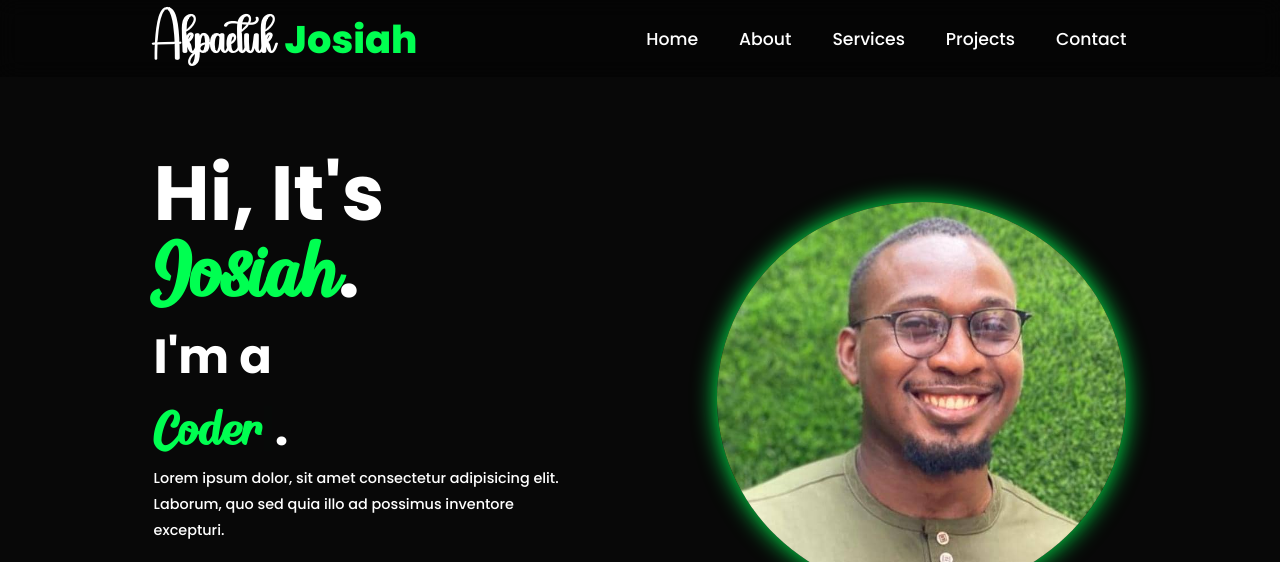
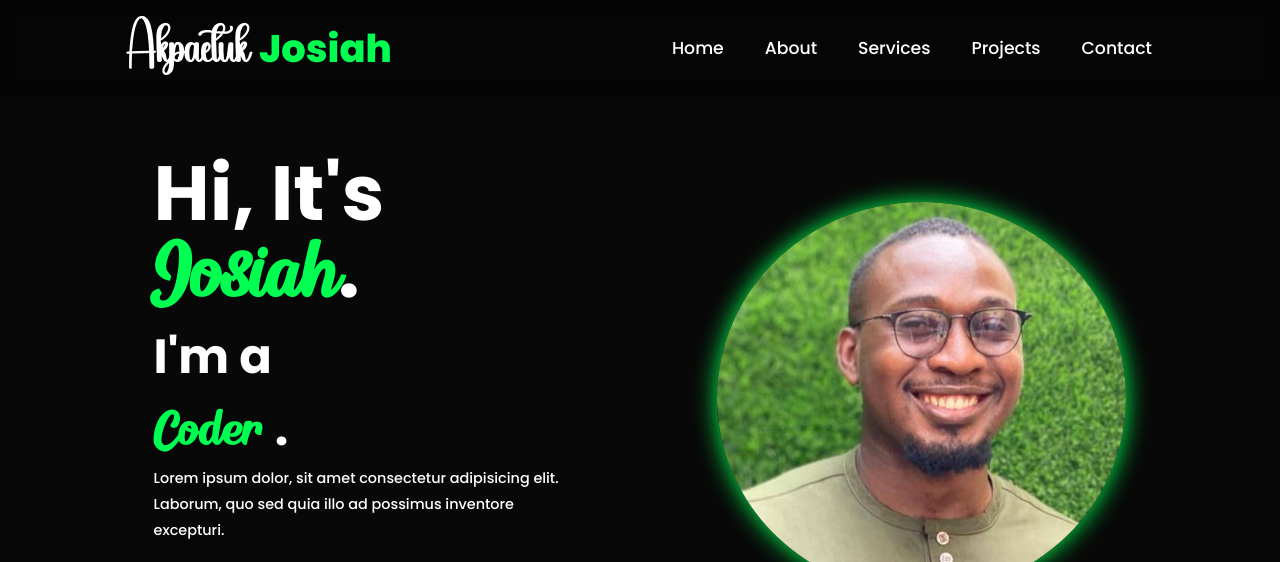
Before and after one commit to Lord-of-Chemistry/j-portfolio, a plain HTML site: page index.html in a window 1280 px wide. Shown: the top 562 px of the page. Drawn offline with nearby package versions, Linux system fonts and the light colour scheme.

Commit message:
Update index.css

```diff
--- a/index.css
+++ b/index.css
@@ -42,7 +42,7 @@ body {
   width: 100%;
   top: 0;
   left: 0;
-  padding: 1rem 12%;
+  padding: 2rem 10%;
   background-color: rgba(0, 0, 0, 0.3);
   backdrop-filter: blur(10px);
   display: flex;
```
